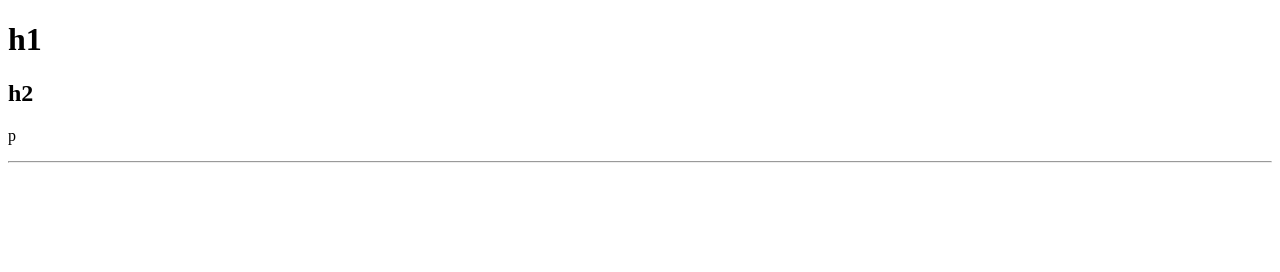
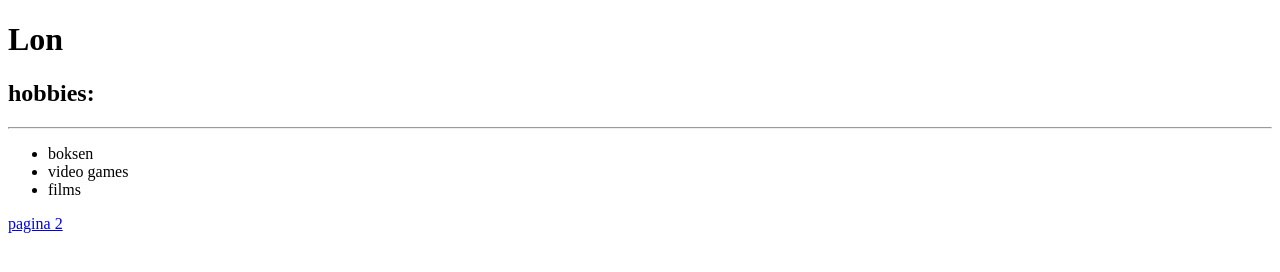
Before and after one commit to lbouweriks/html1, a plain HTML site: page index.html in a window 1280 px wide. Drawn offline with Linux system fonts and the light colour scheme.

Commit message:
Add files via upload

```diff
--- a/index.html
+++ b/index.html
@@ -4,10 +4,14 @@
         <title> Html pagina </title>
     </head>
     <body>
-      <h1>h1</h1>
-        <h2>h2</h2>
-    <p>p</p>
+      <h1>Lon</h1>
+        <h2>hobbies:</h2>
       <hr>
-
+      <ul>
+        <li>boksen</li>
+        <li>video games</li>
+        <li>films</li>
+      </ul>
+      <a href="about.html">pagina 2</a>
     </body>
 </html>
```
Also changed, not shown: about.html (added, +11 -0 lines).
